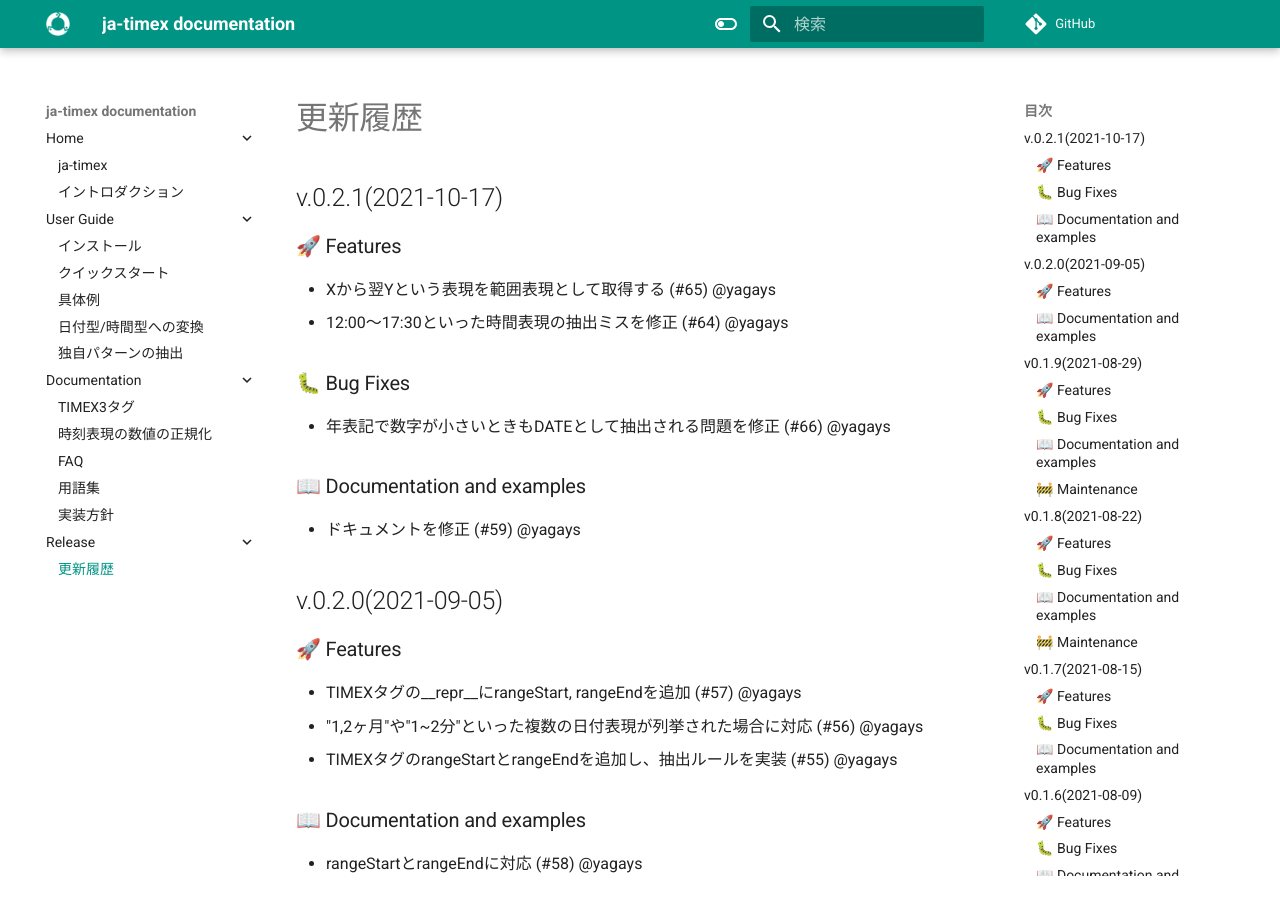
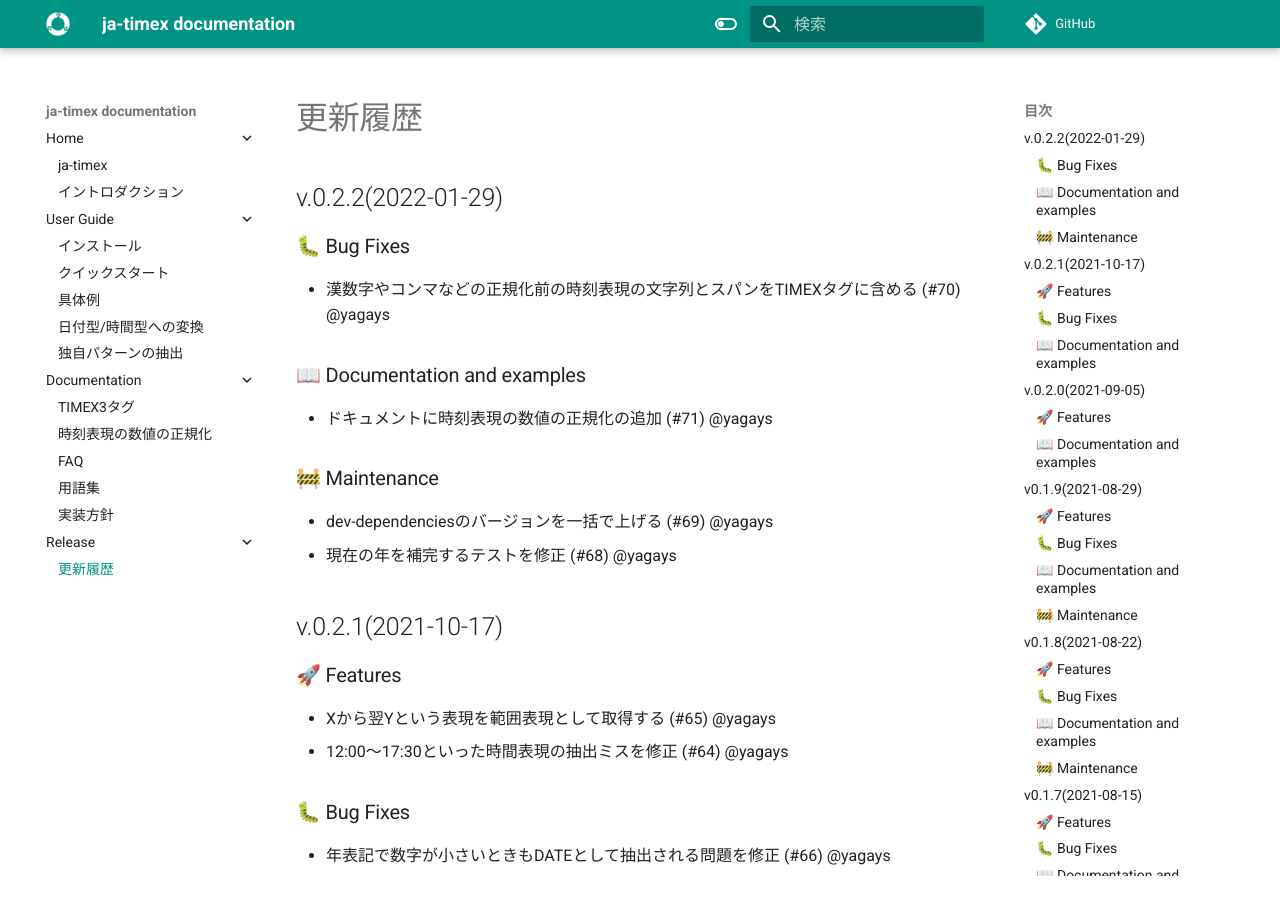
Before and after one commit to yagays/ja-timex, an MkDocs documentation site: the page built from docs/docs/changelog.md, in a window 1280 px wide and 900 px high. Built offline with MkDocs 1.6.1 and Material for MkDocs 9.7.7, drawn with Linux system fonts in a browser that asks for light colours; comment, search, counter and statistics services are not loaded.

Commit message:
bump up version to 0.2.2

```diff
--- a/docs/docs/changelog.md
+++ b/docs/docs/changelog.md
@@ -1,4 +1,19 @@
 # 更新履歴
+
+## v.0.2.2(2022-01-29)
+
+### 🐛 Bug Fixes
+
+* 漢数字やコンマなどの正規化前の時刻表現の文字列とスパンをTIMEXタグに含める (#70) @yagays
+
+### 📖 Documentation and examples
+
+* ドキュメントに時刻表現の数値の正規化の追加 (#71) @yagays
+
+### 🚧 Maintenance
+
+* dev-dependenciesのバージョンを一括で上げる (#69) @yagays
+* 現在の年を補完するテストを修正 (#68) @yagays
 
 ## v.0.2.1(2021-10-17)
 
--- a/pyproject.toml
+++ b/pyproject.toml
@@ -1,6 +1,6 @@
 [tool.poetry]
 name = "ja-timex"
-version = "0.2.1"
+version = "0.2.2"
 description = "Analyze and parse natural language temporal expression from Japanese sentences"
 authors = ["Yuki Okuda <y.okuda@dr-ubie.com>"]
 license = "MIT"
```
